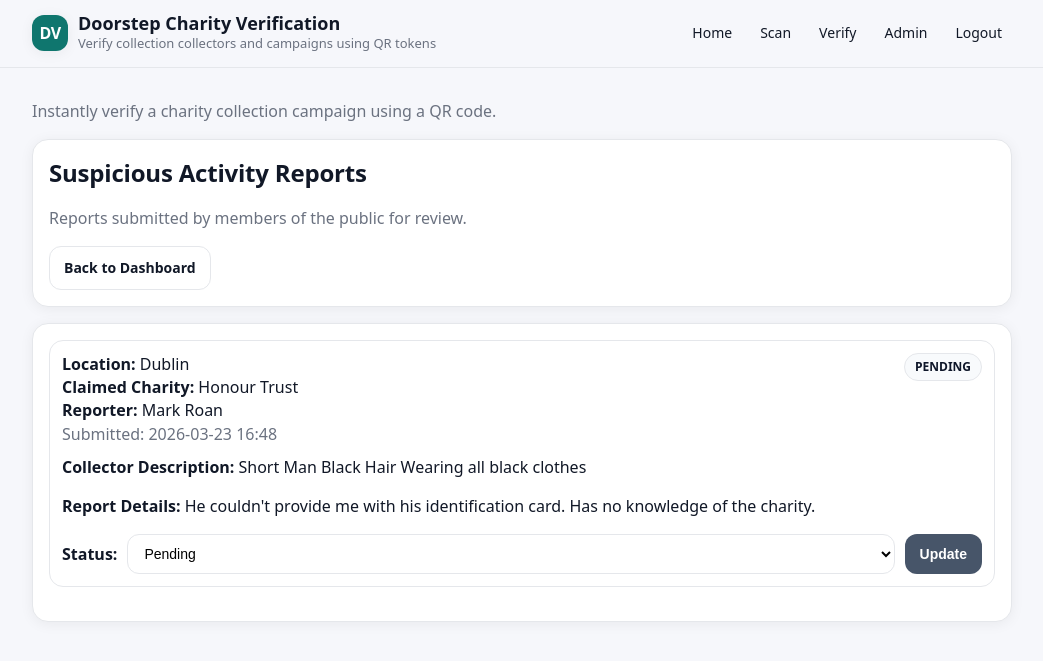
After one commit to joyewole/doorstep-charity-verification, a Flask app: page /admin/reports in a window 1280 px wide. The commit adds this page. Shown: the top 661 px of the page, without its empty margins (118-1161 px from the left). Run offline with Flask 3, Linux system fonts and the light colour scheme; a user stored in the database is signed in; data comes from the database, SQL or seed files in the repository.

Commit message:
Add admin page for suspicious activity reports

```diff
--- a/app/routes_admin.py
+++ b/app/routes_admin.py
@@ -2,7 +2,7 @@ import os
 from flask import Blueprint, render_template, request, redirect, url_for, flash, Response
 from datetime import datetime, timezone, timedelta
 from app import db
-from app.models import Charity, Campaign, IssuedQR, Collector
+from app.models import Charity, Campaign, IssuedQR, Collector, PublicReport
 from app.services.token_service import sign_payload, token_hash
 from app.services.qr_service import make_qr_png
 from werkzeug.utils import secure_filename
@@ -41,7 +41,6 @@ def create_charity():
         flash("Name and registration number are required.", "error")
         return redirect(url_for("admin.new_charity"))
 
-    # Prevent duplicate registration numbers
     existing = Charity.query.filter_by(registration_number=reg).first()
     if existing:
         flash("A charity with that registration number already exists.", "error")
@@ -267,6 +266,33 @@ def show_qr(issued_id: int):
 
     return render_template("admin/issued_qr.html", issued=issued, campaign=campaign, charity=charity)
 
+@admin_bp.get("/reports")
+@login_required
+def reports_list():
+    reports = (
+        PublicReport.query
+        .order_by(PublicReport.submitted_at.desc())
+        .all()
+    )
+    return render_template("admin/reports_list.html", reports=reports)
+
+@admin_bp.post("/reports/<int:report_id>/status")
+@login_required
+def update_report_status(report_id: int):
+    report = PublicReport.query.get_or_404(report_id)
+    new_status = request.form.get("status", "").strip().lower()
+
+    allowed_statuses = {"pending", "reviewed", "escalated", "dismissed"}
+    if new_status not in allowed_statuses:
+        flash("Invalid report status.", "error")
+        return redirect(url_for("admin.reports_list"))
+
+    report.status = new_status
+    db.session.commit()
+
+    flash("Report status updated successfully.", "success")
+    return redirect(url_for("admin.reports_list"))
+
 @admin_bp.get("/issued/<int:issued_id>/qr.png")
 @login_required
 def issued_qr_png(issued_id: int):
--- /dev/null
+++ b/app/templates/admin/reports_list.html
@@ -0,0 +1,81 @@
+{% extends "base.html" %}
+
+{% block content %}
+  <div class="card">
+    <h2>Suspicious Activity Reports</h2>
+    <p class="muted">Reports submitted by members of the public for review.</p>
+
+    <div class="actions">
+      <a class="btn outline" href="{{ url_for('admin.dashboard') }}">Back to Dashboard</a>
+    </div>
+  </div>
+
+  <div class="card">
+    {% if reports %}
+      <ul class="clean">
+        {% for report in reports %}
+          <li class="item" style="margin-bottom:18px;">
+            <div style="display:flex; justify-content:space-between; gap:12px; align-items:flex-start;">
+              <div>
+                <strong>Location:</strong> {{ report.location }}<br>
+
+                {% if report.claimed_charity %}
+                  <strong>Claimed Charity:</strong> {{ report.claimed_charity }}<br>
+                {% endif %}
+
+                {% if report.reporter_name %}
+                  <strong>Reporter:</strong> {{ report.reporter_name }}<br>
+                {% endif %}
+
+                {% if report.reporter_email %}
+                  <strong>Email:</strong> {{ report.reporter_email }}<br>
+                {% endif %}
+
+                <span class="muted">
+                  Submitted:
+                  {{ report.submitted_at.strftime('%Y-%m-%d %H:%M') if report.submitted_at else '—' }}
+                </span>
+              </div>
+
+              {% if report.status == "pending" %}
+                <span class="badge badge-warning">PENDING</span>
+              {% elif report.status == "reviewed" %}
+                <span class="badge badge-success">REVIEWED</span>
+              {% elif report.status == "escalated" %}
+                <span class="badge badge-danger">ESCALATED</span>
+              {% else %}
+                <span class="badge">DISMISSED</span>
+              {% endif %}
+            </div>
+
+            {% if report.collector_description %}
+              <p style="margin-top:10px;">
+                <strong>Collector Description:</strong> {{ report.collector_description }}
+              </p>
+            {% endif %}
+
+            <p style="margin-top:10px;">
+              <strong>Report Details:</strong> {{ report.description }}
+            </p>
+
+            <form method="POST"
+                  action="{{ url_for('admin.update_report_status', report_id=report.id) }}"
+                  style="margin-top:12px; display:flex; gap:10px; align-items:center;">
+              <label for="status-{{ report.id }}"><strong>Status:</strong></label>
+              <select id="status-{{ report.id }}" name="status">
+                <option value="pending" {% if report.status == "pending" %}selected{% endif %}>Pending</option>
+                <option value="reviewed" {% if report.status == "reviewed" %}selected{% endif %}>Reviewed</option>
+                <option value="escalated" {% if report.status == "escalated" %}selected{% endif %}>Escalated</option>
+                <option value="dismissed" {% if report.status == "dismissed" %}selected{% endif %}>Dismissed</option>
+              </select>
+
+              <button class="btn secondary" type="submit">Update</button>
+            </form>
+          </li>
+        {% endfor %}
+      </ul>
+    {% else %}
+      <p class="muted">No suspicious activity reports have been submitted yet.</p>
+    {% endif %}
+  </div>
+{% endblock %}
--- a/app/templates/verify_result.html
+++ b/app/templates/verify_result.html
@@ -84,7 +84,7 @@
 
     {% if status != "VERIFIED" %}
       <div style="margin-top:16px;">
-        <a class="btn" href="/report-suspicious">Report Suspicious Activity</a>
+        <a class="btn danger" href="/report-suspicious">Report Suspicious Activity</a>
       </div>
     {% endif %}
 
@@ -115,7 +115,7 @@
       </ul>
 
       <a class="btn" href="/alerts">View All Fraud Alerts</a>
-      <a class="btn" href="/report-suspicious">Report Suspicious Activity</a>
+      <a class="btn danger" href="/report-suspicious">Report Suspicious Activity</a>
     </div>
   {% endif %}
 
```
